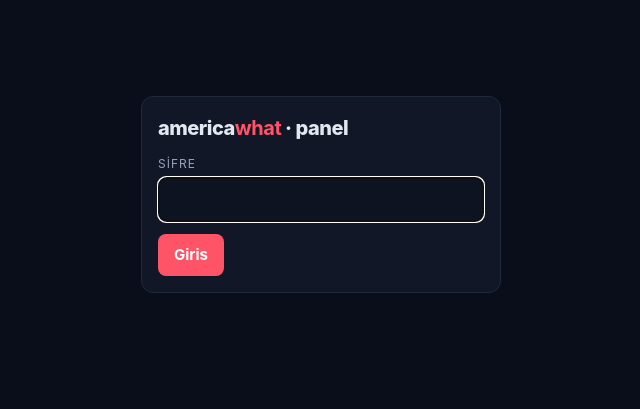
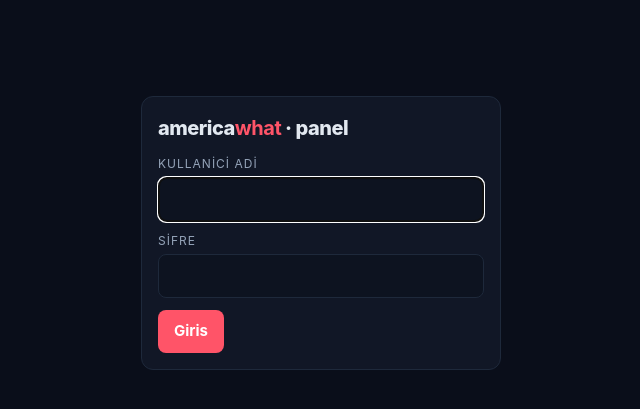
Before and after one commit to hakandndr/americawhat, a PHP site: page /panel.php in a window 1280 px wide. Shown: the top 409 px of the page, without its empty margins (319-959 px from the left). Run offline with PHP 8.4, Linux system fonts and the light colour scheme.

Commit message:
feat(panel): tracker alta + oylar Content + pending badge + login kullanici + tracker.php kapali

```diff
--- a/public/admin/panel.php
+++ b/public/admin/panel.php
@@ -150,8 +150,10 @@ $action = $_POST['action'] ?? $_GET['action'] ?? '';
 if ($action === 'logout') { $_SESSION = []; session_destroy(); header('Location: panel.php'); exit; }
 $loginError = '';
 if ($action === 'login') {
-  if (hash_equals(PANEL_PASSWORD, $_POST['password'] ?? '')) { $_SESSION['auth'] = true; redirect_self(); }
-  else { $loginError = 'Yanlis sifre.'; }
+  $userOk = !defined('PANEL_USER') || hash_equals(PANEL_USER, (string)($_POST['username'] ?? ''));
+  $passOk = hash_equals(PANEL_PASSWORD, (string)($_POST['password'] ?? ''));
+  if ($userOk && $passOk) { $_SESSION['auth'] = true; redirect_self(); }
+  else { $loginError = 'Yanlis kullanici adi veya sifre.'; }
 }
 $authed = !empty($_SESSION['auth']);
 
@@ -309,6 +311,8 @@ function status_options($statuses, $selected) {
   .nav-item.active{ background:var(--blue); color:#fff; font-weight:600; }
   .badge-n{ font-size:11px; background:#00000033; padding:1px 7px; border-radius:10px; min-width:20px; text-align:center; }
   .nav-item.active .badge-n{ background:#ffffff2e; }
+  .badge-n.hot{ background:#ff54681f; color:var(--red); font-weight:800; }
+  .nav-item.active .badge-n.hot{ background:#ffffff2e; color:#fff; }
   .side-foot{ display:flex; flex-direction:column; gap:8px; padding:14px 18px 18px; border-top:1px solid var(--line); }
   .side-foot a{ font-size:12.5px; color:var(--muted); letter-spacing:.02em; }
   .side-foot a:hover{ color:var(--red); }
@@ -388,8 +392,10 @@ function status_options($statuses, $selected) {
     <?php if ($loginError): ?><div class="flash err"><?= h($loginError) ?></div><?php endif; ?>
     <form method="post">
       <input type="hidden" name="action" value="login">
+      <label>Kullanici adi</label>
+      <input type="text" name="username" autocomplete="username" autofocus>
       <label>Sifre</label>
-      <input type="password" name="password" autofocus>
+      <input type="password" name="password" autocomplete="current-password">
       <div class="actions"><button class="btn-red" type="submit">Giris</button></div>
     </form>
   </div>
@@ -454,12 +460,12 @@ function status_options($statuses, $selected) {
     </div>
     <nav class="side-nav">
       <div class="side-group">Content</div>
-      <a class="nav-item active" data-panel="pending">Pending <span class="badge-n"><?= count($pendItems) ?></span></a>
+      <a class="nav-item active" data-panel="pending">Pending <span class="badge-n<?= count($pendItems) > 0 ? ' hot' : '' ?>"><?= count($pendItems) ?></span></a>
       <a class="nav-item" data-panel="add">Elle ekle</a>
       <a class="nav-item" data-panel="published">Yayında <span class="badge-n"><?= count($pubItems) ?></span></a>
+      <a class="nav-item" data-panel="votes">Oylar</a>
       <div class="side-group">Analytics</div>
       <a class="nav-item" data-panel="tracker">Tracker <span class="badge-n"><?= (int)$trkStats['total'] ?></span></a>
-      <a class="nav-item" data-panel="votes">Oylar</a>
     </nav>
     <div class="side-foot">
       <a href="https://americawhat.com" target="_blank">site &#8599;</a>
```
Also changed, not shown: public/analytics/.htaccess.
